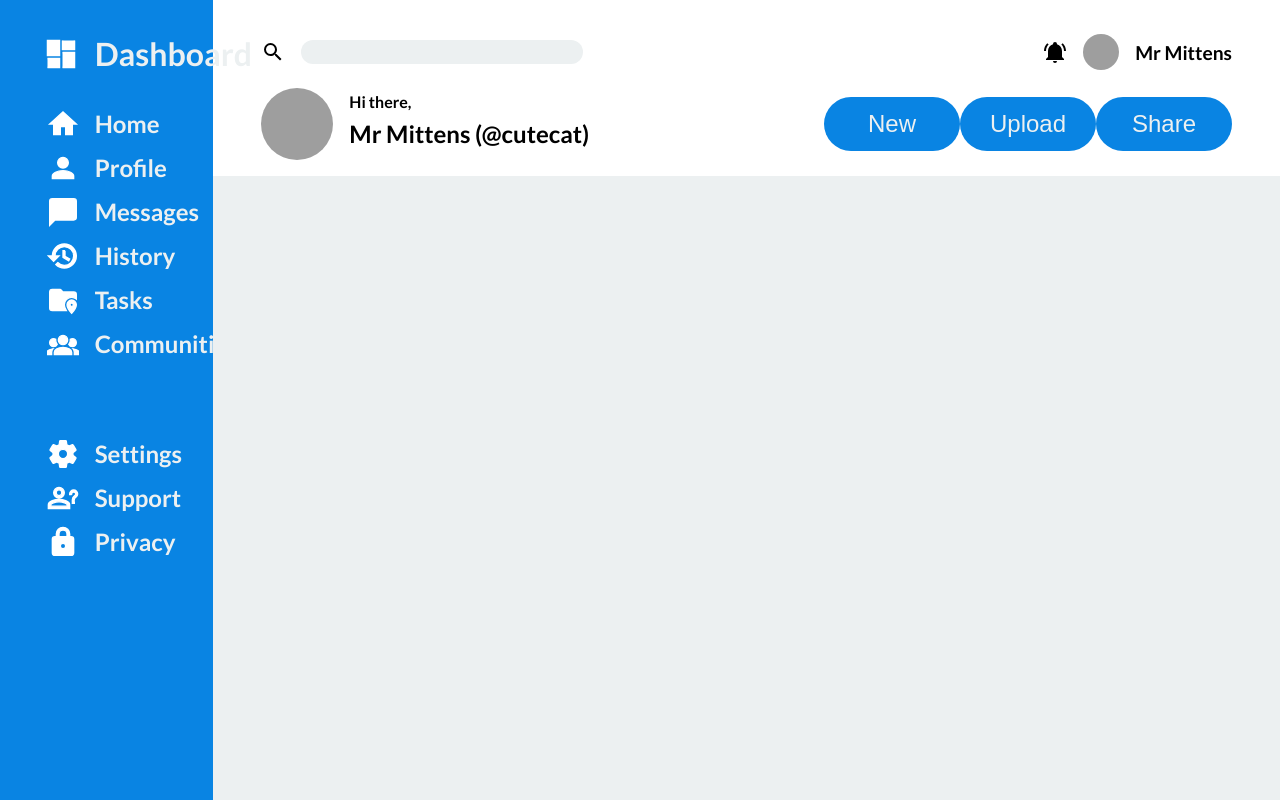
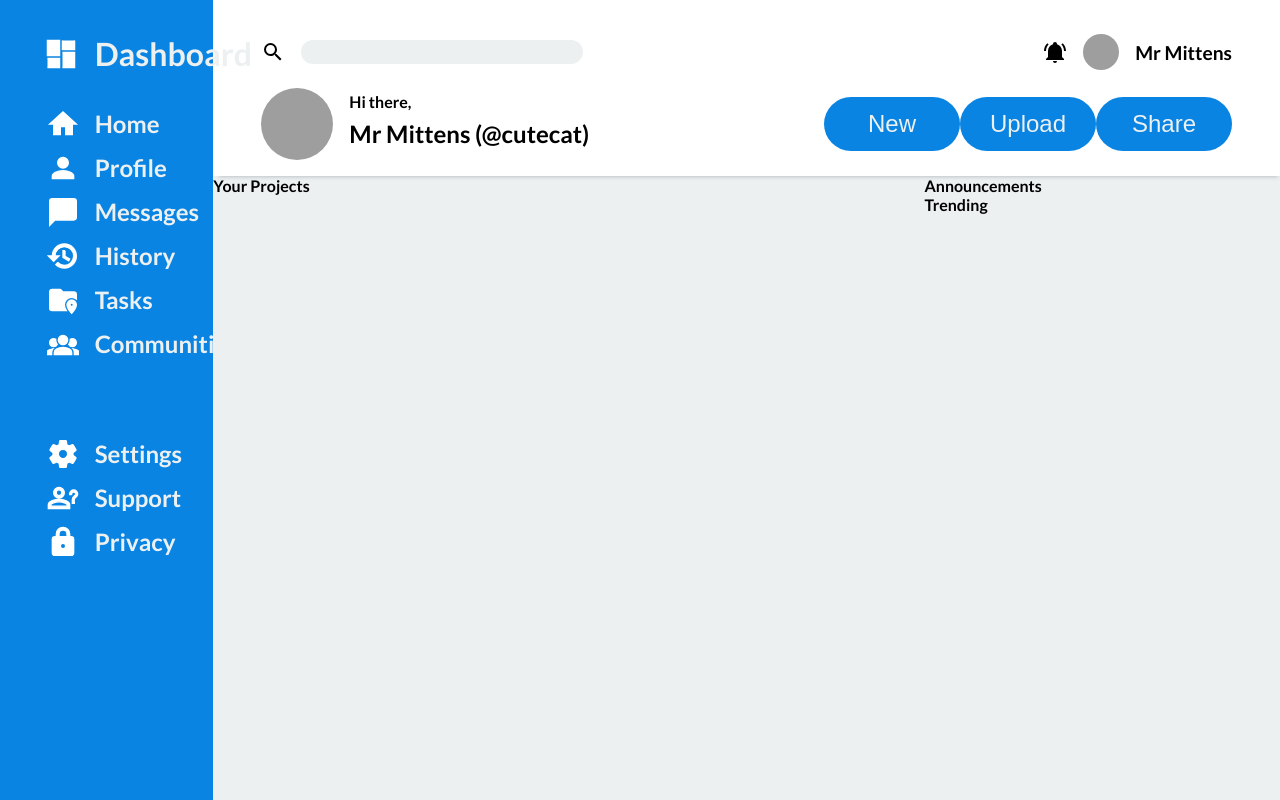
Before and after one commit to tylerhand1/odin-admin-dashboard, a plain HTML site: page index.html in a window 1280 px wide. Drawn offline with Linux system fonts and the light colour scheme; grey boxes are pictures that could not be loaded.

Commit message:
Added box-shadow to header and made html template for main section

```diff
--- a/index.html
+++ b/index.html
@@ -88,6 +88,32 @@
             </div>
         </header>
         <main class="main">
+            <div class="main-left">
+                <div class="projects-container">
+                    <h4>Your Projects</h4>
+                    <div class="project-card"></div>
+                    <div class="project-card"></div>
+                    <div class="project-card"></div>
+                    <div class="project-card"></div>
+                    <div class="project-card"></div>
+                    <div class="project-card"></div>
+                </div>
+            </div>
+            <div class="main-right">
+                <div class="announcements-container">
+                    <h4>Announcements</h4>
+                    <div class="announcements">
+
+                    </div>
+                </div>
+                <div class="trending-container">
+                    <h4>Trending</h4>
+                    <div class="trending">
+
+                    </div>
+                </div>
+            </div>
+
         </main>
     </div>
 </body>
--- a/style.css
+++ b/style.css
@@ -113,6 +113,9 @@ a {
     grid-template-rows: 1fr 1fr;
 
     padding: 16px 48px;
+
+    position: relative;
+    box-shadow: 2px 5px 4px -4px #bdc3c7;
 }
 
 .searchbar-container {
@@ -210,4 +213,15 @@ a {
     grid-column: 2;
     background-color: #ecf0f1;
     overflow-y: auto;
+
+    display: grid;
+    grid-template-columns: 2fr 1fr;
 }
+
+.main-left {
+
+}
+
+.main-right {
+
+}
```
